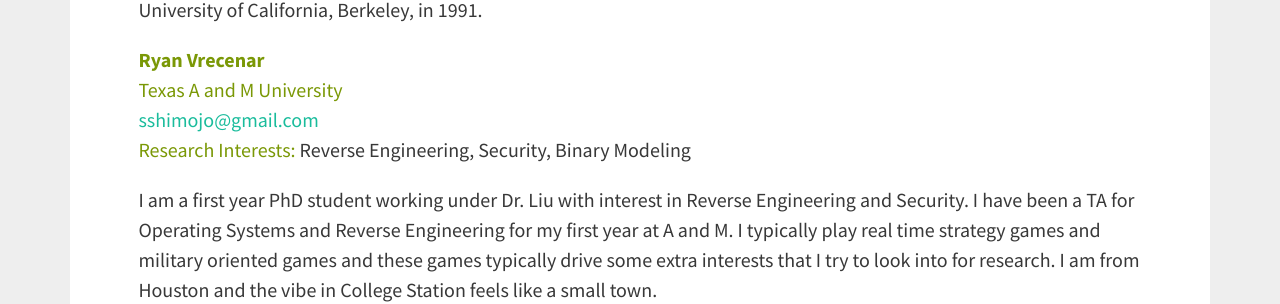
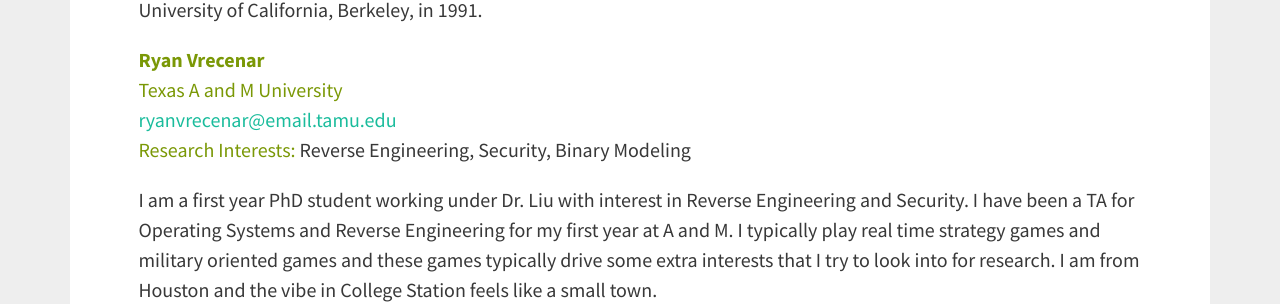
Before and after one commit to hmchou56/centra8, a Jekyll site: the page built from meetings.md, in a window 1280 px wide and 900 px high, scrolled down 5748 px. Shown: the part 153-457 px from the top of the window. Built offline with Jekyll 4.4.1, drawn with Linux system fonts in a browser that asks for light colours; nearby versions of some CDN libraries.

Commit message:
update email address

```diff
--- a/meetings.md
+++ b/meetings.md
@@ -145,7 +145,7 @@
 <span class="member-heading">
 <strong>Ryan Vrecenar</strong><br>
 Texas A and M University<br>
-<a href="mailto:ryanvrecenar@email.tamu.edu">sshimojo@gmail.com</a><br>
+<a href="mailto:ryanvrecenar@email.tamu.edu">ryanvrecenar@email.tamu.edu</a><br>
 Research Interests:</span> Reverse Engineering, Security, Binary Modeling
 
 I am a first year PhD student working under Dr. Liu with interest in Reverse Engineering and Security. I have been a TA for Operating Systems and Reverse Engineering for my first year at A and M. I typically play real time strategy games and military oriented games and these games typically drive some extra interests that I try to look into for research. I am from Houston and the vibe in College Station feels like a small town.
```
